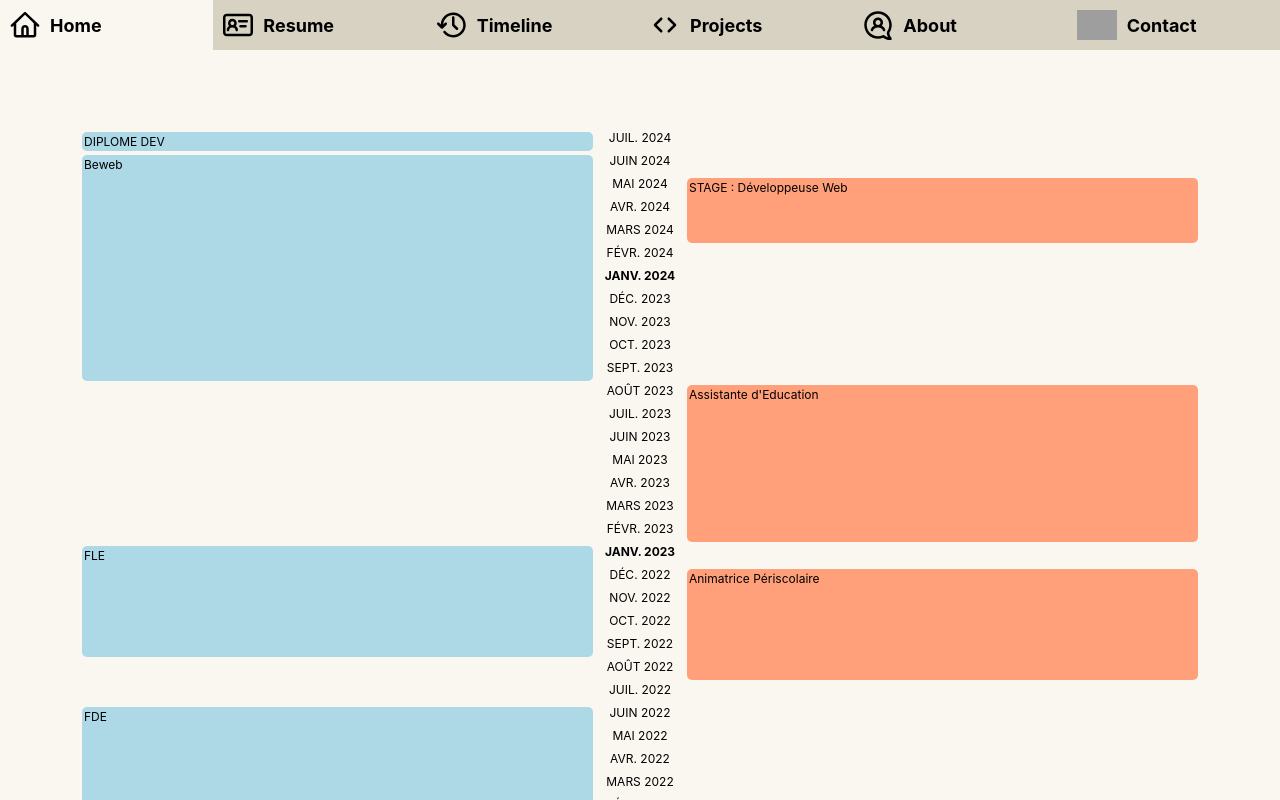
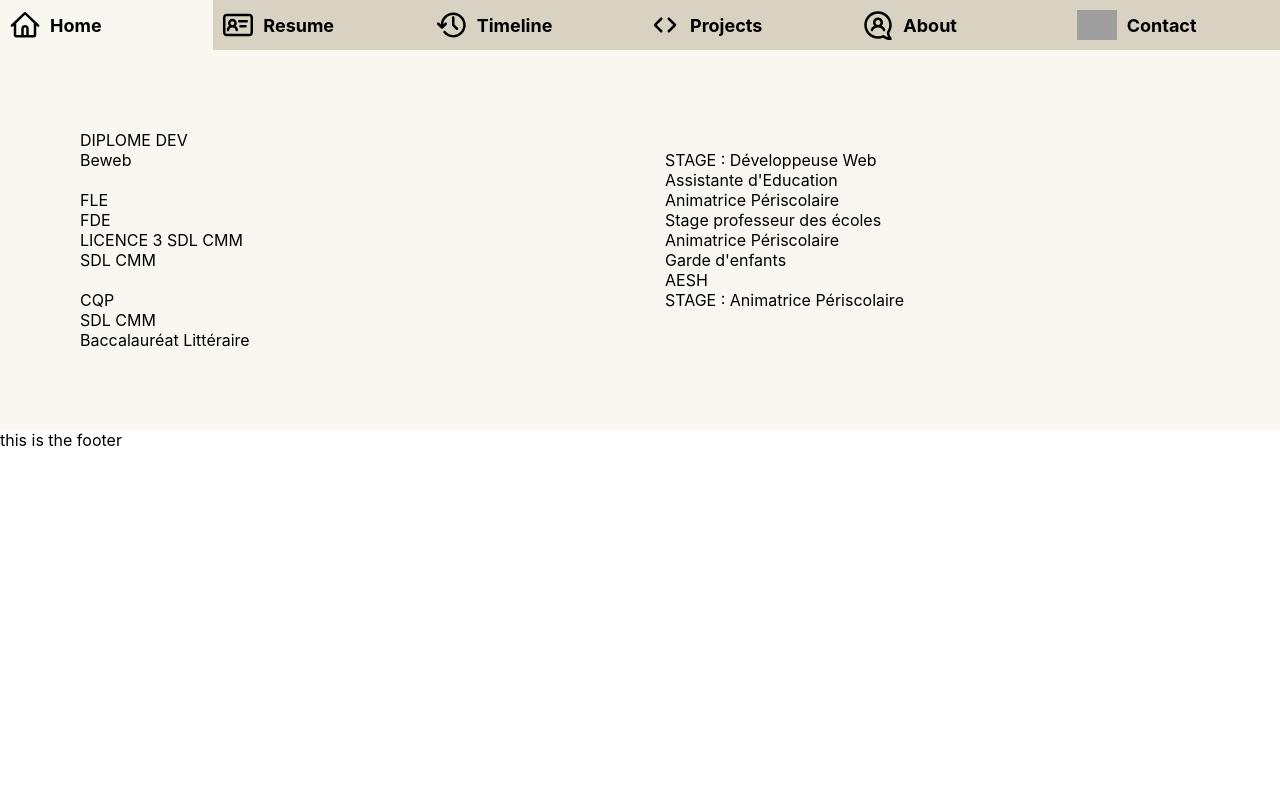
Before and after one commit to HemyDay/hemyportfolio, a React (Create React App) app: page / in a window 1280 px wide. Shown: the top 800 px of the page. Built offline with nearby package versions, Linux system fonts and the light colour scheme; grey boxes are pictures that could not be loaded.

Commit message:
custom-timeline

```diff
--- /dev/null
+++ b/src/Components/TimelineElement.css
@@ -0,0 +1,3 @@
+.TimelineElement {
+  border-top: solid 1px gray;
+}
--- /dev/null
+++ b/src/Components/TimelineElement.tsx
@@ -0,0 +1,30 @@
+// LIBRARIES
+import React from 'react';
+// STYLE
+import './TimelineElement.css';
+// COMPONENTS
+
+const TimelineElement = (
+  start:number,
+  end:number,
+  title:string,
+  date:string,
+  location:string,
+  city:string,
+  type:'work'|'study'
+) => {
+  return(
+    <div
+      className="TimelineElement"
+      style={{
+        gridRowStart:start,
+        gridRowEnd:end,
+        gridColumn:type === 'work' ? 1 : 3
+      }}
+    >
+      DIPLOME DEV
+      </div>
+  )
+}
+
+export default TimelineElement;
--- a/src/Components/Timeline_Dates.css
+++ /dev/null
@@ -1,5 +0,0 @@
-.DateDisplay{
-  text-align: center;
-  text-transform: uppercase;
-  font-size: 12px;
-}
--- a/src/Components/Timeline_Dates.tsx
+++ /dev/null
@@ -1,31 +0,0 @@
-// LIBRARIES
-import React from 'react';
-// STYLE
-import './Timeline_Dates.css';
-
-const TimelineDates = () => {
-
-  let StoredDate = new Date(2024,8);
-  let TimelineDates = []
-
-  for (let i = 0; i < 110; i++) {
-    StoredDate = new Date(StoredDate.setMonth(StoredDate.getMonth() - 1))
-    TimelineDates.push(StoredDate)
-  }
-
-  TimelineDates.splice(-1)
-
-  TimelineDates = TimelineDates.map(date => (
-    <div className='DateDisplay' key={date.toString()} style={date.getMonth() === 0 ? {fontWeight:'bold'} : {fontWeight:'normal'}}>{date.toLocaleString('fr-FR',{month:'short', year:'numeric'})}</div>
-  ));
-
-
-  return(
-    <section className='TimelineDates'>
-      {TimelineDates}
-    </section>
-  )
-}
-
-
-export default TimelineDates;
--- a/src/Views/ViewTimeline.css
+++ b/src/Views/ViewTimeline.css
@@ -1,25 +1,6 @@
 .View_Timeline{
   display: grid;
-  grid-template-columns: 4fr 90px 4fr;
+  grid-template-columns: 1fr 50px 1fr;
   padding: 80px;
+  grid-template-rows: repeat(15, auto);
 }
-
-.View_Timeline > section {
-  display: grid;
-  grid-template-rows: repeat(109, 1fr);
-}
-
-.TimelineWork > div {
-  background-color: lightsalmon;
-}
-
-.TimelineStudy > div {
-  background-color: lightblue;
-}
-
-.TimelineStudy > div , .TimelineWork > div {
-  font-size: 12px;
-  margin: 2px;
-  padding: 2px;
-  border-radius: 5px;
-}
--- a/src/Views/ViewTimeline.tsx
+++ b/src/Views/ViewTimeline.tsx
@@ -3,34 +3,28 @@ import React from 'react';
 // STYLE
 import './ViewTimeline.css';
 // COMPONENTS
-import TimelineDates from '../Components/Timeline_Dates';
+import TimelineElement from '../Components/TimelineElement';
 
 const ViewTimeline = () => {
   return(
     <section className='View_Timeline'>
-      <section className='TimelineStudy'>
-        <div style={{gridRowStart:1, gridRowEnd:2}}>DIPLOME DEV</div>
-        <div style={{gridRowStart:2, gridRowEnd:12}}>Beweb</div>
-        <div style={{gridRowStart:19, gridRowEnd:24}}>FLE</div>
-        <div style={{gridRowStart:26, gridRowEnd:36}}>FDE</div>
-        <div style={{gridRowStart:37, gridRowEnd:38}}>LICENCE 3 SDL CMM</div>
-        <div style={{gridRowStart:38, gridRowEnd:60}}>SDL CMM</div>
-        <div style={{gridRowStart:75, gridRowEnd:84}}>CQP</div>
-        <div style={{gridRowStart:86, gridRowEnd:108}}>SDL CMM</div>
-        <div style={{gridRowStart:109, gridRowEnd:110}}>Baccalauréat Littéraire</div>
-      </section>
-      <TimelineDates/>
-      <section className='TimelineWork'>
-
-        <div style={{gridRowStart:3, gridRowEnd:6}}>STAGE : Développeuse Web</div>
-        <div style={{gridRowStart:12, gridRowEnd:19}}>Assistante d'Education</div>
-        <div style={{gridRowStart:20, gridRowEnd:25}}>Animatrice Périscolaire</div>
-        <div style={{gridRowStart:38, gridRowEnd:48}}>Animatrice Périscolaire</div>
-        <div style={{gridRowStart:56, gridRowEnd:59}}>Garde d'enfants</div>
-        <div style={{gridRowStart:60, gridRowEnd:72}}>AESH</div>
-        <div style={{gridRowStart:75, gridRowEnd:83}}>STAGE : Animatrice Périscolaire</div>
-
-      </section>
+        <div style={{gridRowStart:1, gridRowEnd:1, gridColumn:1}}>DIPLOME DEV</div>
+        <div style={{gridRowStart:2, gridRowEnd:2, gridColumn:1}}>Beweb</div>
+        <div style={{gridRowStart:4, gridRowEnd:4, gridColumn:1}}>FLE</div>
+        <div style={{gridRowStart:5, gridRowEnd:5, gridColumn:1}}>FDE</div>
+        <div style={{gridRowStart:6, gridRowEnd:6, gridColumn:1}}>LICENCE 3 SDL CMM</div>
+        <div style={{gridRowStart:7, gridRowEnd:7, gridColumn:1}}>SDL CMM</div>
+        <div style={{gridRowStart:9, gridRowEnd:9, gridColumn:1}}>CQP</div>
+        <div style={{gridRowStart:10, gridRowEnd:10, gridColumn:1}}>SDL CMM</div>
+        <div style={{gridRowStart:11, gridRowEnd:11, gridColumn:1}}>Baccalauréat Littéraire</div>
+        <div style={{gridRowStart:2, gridRowEnd:2, gridColumn:3}}>STAGE : Développeuse Web</div>
+        <div style={{gridRowStart:3, gridRowEnd:3, gridColumn:3}}>Assistante d'Education</div>
+        <div style={{gridRowStart:4, gridRowEnd:4, gridColumn:3}}>Animatrice Périscolaire</div>
+        <div style={{gridRowStart:5, gridRowEnd:5, gridColumn:3}}>Stage professeur des écoles</div>
+        <div style={{gridRowStart:6, gridRowEnd:6, gridColumn:3}}>Animatrice Périscolaire</div>
+        <div style={{gridRowStart:7, gridRowEnd:7, gridColumn:3}}>Garde d'enfants</div>
+        <div style={{gridRowStart:8, gridRowEnd:8, gridColumn:3}}>AESH</div>
+        <div style={{gridRowStart:9, gridRowEnd:9, gridColumn:3}}>STAGE : Animatrice Périscolaire</div>
     </section>
   )
 }
```
